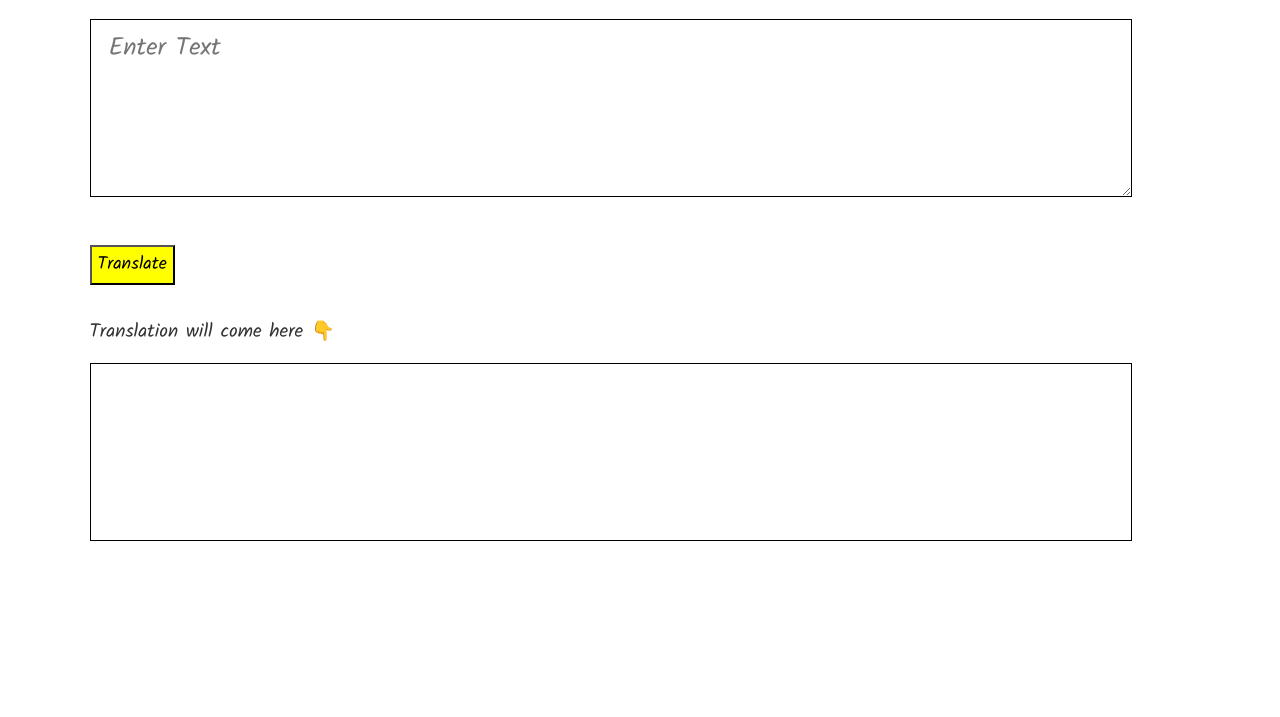
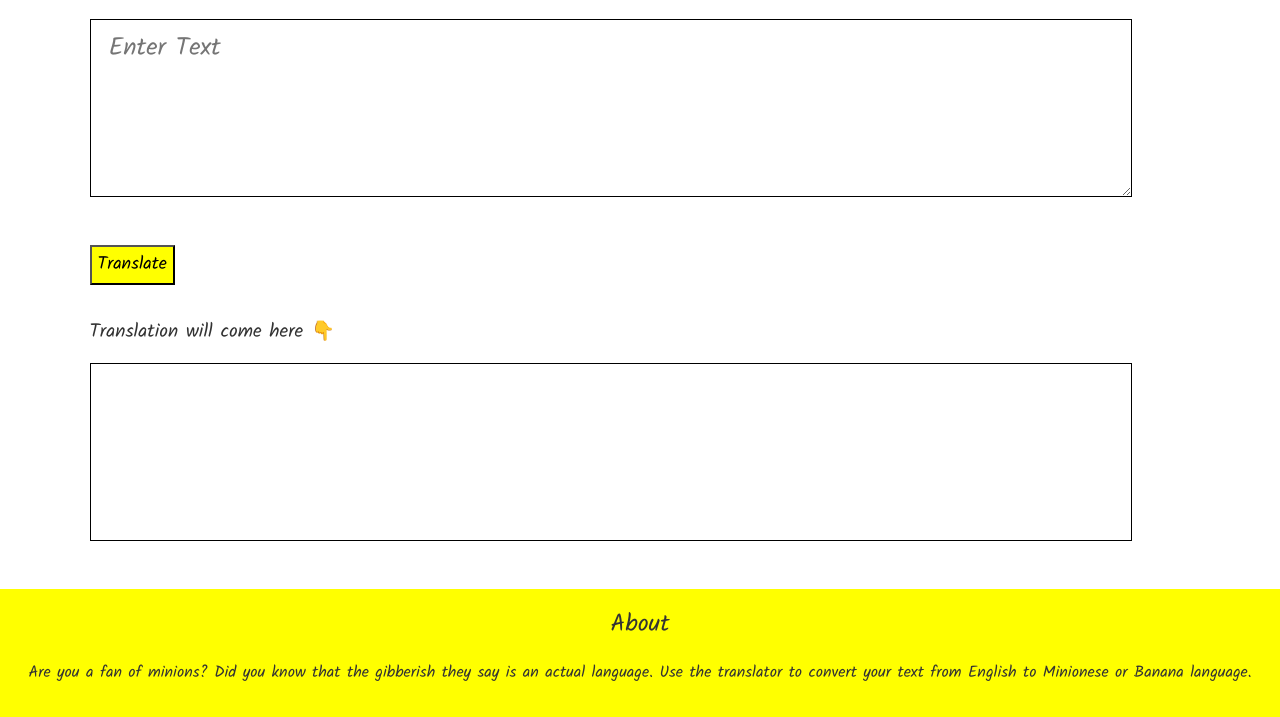
Before and after one commit to nakulsharma15/Lets-Talk-Minion-Language, a plain HTML site: page index.html in a window 1280 px wide. Shown: the part 152-869 px from the top of the page. Before the commit the page ends 800 px from the top, so only its background shows below. Drawn offline with Linux system fonts and the light colour scheme.

Commit message:
docs: Added about section

```diff
--- a/index.html
+++ b/index.html
@@ -19,6 +19,13 @@
 
     <div style="font-size: larger; padding-top: 2rem; margin-left: 7%;"> Translation will come here 👇</div>
     <div id="output"></div>
+
+    <footer id="footer">
+        <div style="font-size: x-large;">About</div>
+        <p>
+            Are you a fan of minions? Did you know that the gibberish they say is an actual language. Use the translator to convert your text from English to Minionese or Banana language.
+        </p>
+    </footer>
     <script src="app.js" type="text/javascript"> </script>
 </body>
 
--- a/style.css
+++ b/style.css
@@ -53,3 +53,11 @@ font-family: 'Kalam', cursive;
 font-size: large;
 
 }
+
+#footer {
+   padding-bottom: 1rem;
+   margin-top: 3rem;
+   padding-top: 1rem;
+    text-align: center;
+    background-color: yellow;
+}
```
